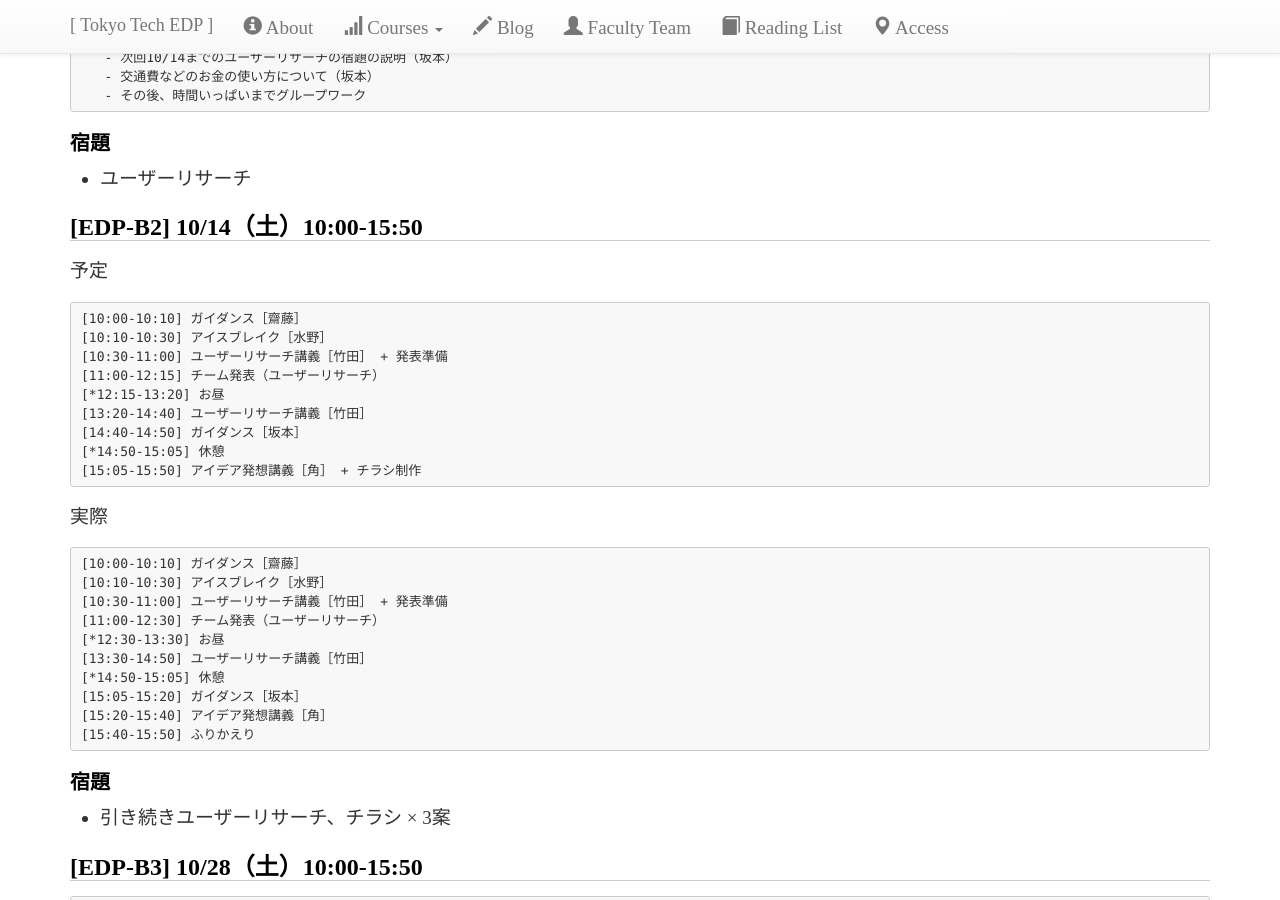
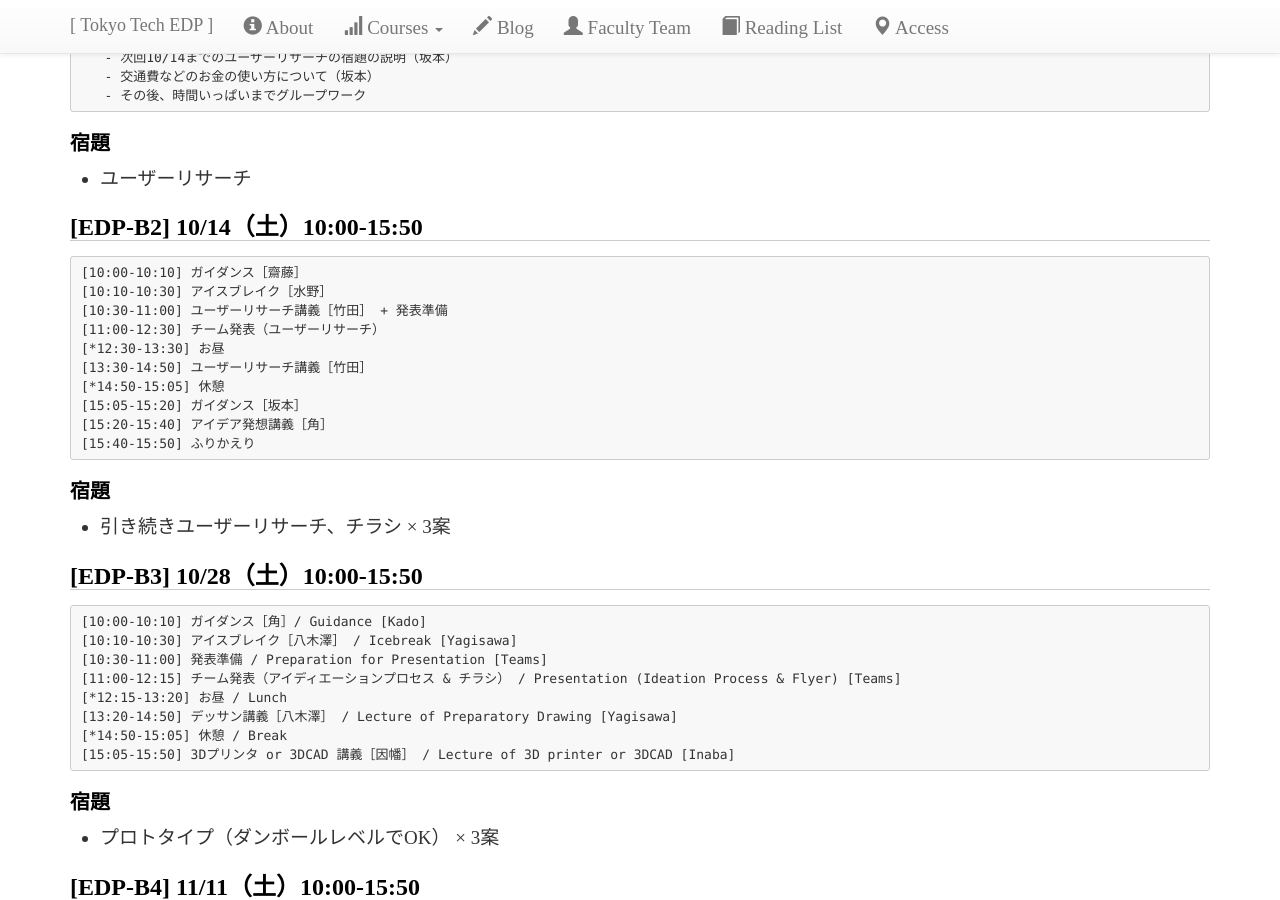
Before and after one commit to titech-edp/titech-edp.github.io, a Jekyll site: the page built from 2017-edp-bc/index.md, in a window 1280 px wide and 900 px high, scrolled down 1334 px. Built offline with Jekyll 4.4.1, drawn with Linux system fonts in a browser that asks for light colours; nearby versions of some CDN libraries; library files that are not in the unit come from our copies.

Commit message:
Update time

````diff
--- a/2017-edp-bc/index.md
+++ b/2017-edp-bc/index.md
@@ -52,21 +52,19 @@ NTTデータ、オロ、クックパッド、パナソニック、日本精工
 
 ## [EDP-B2] 10/14（土）10:00-15:50
 
-予定
-
-```
-[10:00-10:10] ガイダンス［齋藤］
-[10:10-10:30] アイスブレイク［水野］
-[10:30-11:00] ユーザーリサーチ講義［竹田］ + 発表準備
-[11:00-12:15] チーム発表（ユーザーリサーチ）
-[*12:15-13:20] お昼
-[13:20-14:40] ユーザーリサーチ講義［竹田］
-[14:40-14:50] ガイダンス［坂本］
-[*14:50-15:05] 休憩
-[15:05-15:50] アイデア発想講義［角］ + チラシ制作
-```
-
-実際
+<!-- 予定
+ !--
+ !-- ```
+ !-- [10:00-10:10] ガイダンス［齋藤］
+ !-- [10:10-10:30] アイスブレイク［水野］
+ !-- [10:30-11:00] ユーザーリサーチ講義［竹田］ + 発表準備
+ !-- [11:00-12:15] チーム発表（ユーザーリサーチ）
+ !-- [*12:15-13:20] お昼
+ !-- [13:20-14:40] ユーザーリサーチ講義［竹田］
+ !-- [14:40-14:50] ガイダンス［坂本］
+ !-- [*14:50-15:05] 休憩
+ !-- [15:05-15:50] アイデア発想講義［角］ + チラシ制作
+ !-- ``` -->
 
 ```
 [10:00-10:10] ガイダンス［齋藤］
````
